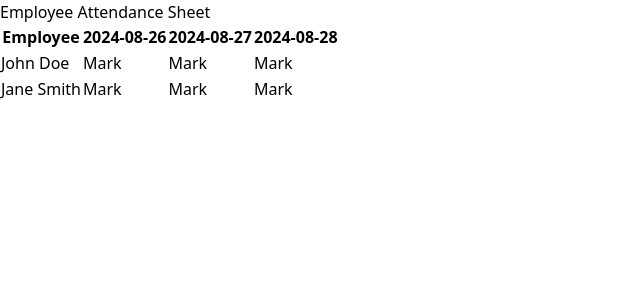
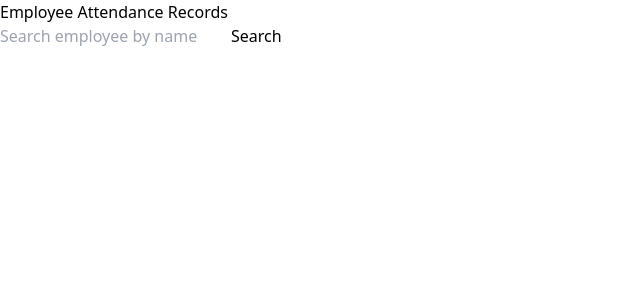
Before and after one commit to Chathu-Karunarathne/Super-Market, a React (Vite) app: page /attendanceshow in a window 1280 px wide. Shown: the top 300 px of the page, without its empty margins (0-640 px from the left). Built offline with nearby package versions, Linux system fonts and the light colour scheme.

Commit message:
uptade attendance

```diff
--- a/src/pages/AttendanceShow.jsx
+++ b/src/pages/AttendanceShow.jsx
@@ -1,75 +1,171 @@
-import React, { useState } from 'react';
+import React, { useState, useEffect } from "react";
 
-const AttendanceSheet = () => {
+const AttendanceRecords = () => {
   const [employees, setEmployees] = useState([
-    { id: 1, name: 'John Doe' },
-    { id: 2, name: 'Jane Smith' },
-    // Add more employees as needed
+    { id: 1, name: "Saman" },
+    { id: 2, name: "Samantha" },
   ]);
 
-  const [dates, setDates] = useState([
-    '2024-08-26',
-    '2024-08-27',
-    '2024-08-28',
-    // Add more dates as needed
-  ]);
+  const [attendance, setAttendance] = useState({
+    1: {
+      "2024-08": { "2024-08-01": "Present", "2024-08-02": "Absent" },
+      "2024-09": { "2024-09-01": "Present", "2024-09-02": "Leave" },
+    },
+    2: {
+      "2024-08": { "2024-08-01": "Leave", "2024-08-02": "Present" },
+      "2024-09": { "2024-09-01": "Absent", "2024-09-02": "Present" },
+    },
+  });
 
-  const [attendance, setAttendance] = useState({});
+  const [searchTerm, setSearchTerm] = useState("");
+  const [selectedEmployee, setSelectedEmployee] = useState(null);
+  const [selectedMonth, setSelectedMonth] = useState("2024-08");
+  const [selectedYear, setSelectedYear] = useState("2024");
+  const handleSearch = () => {
+    const employee = employees.find(
+      (emp) => emp.name.toLowerCase() === searchTerm.toLowerCase()
+    );
+    setSelectedEmployee(employee);
+  };
 
-  const toggleAttendance = (employeeId, date) => {
-    setAttendance((prevAttendance) => {
-      const currentStatus = prevAttendance[`${employeeId}_${date}`] || '';
-      const newStatus = currentStatus === 'Present' ? 'Absent' : 'Present';
-      return { ...prevAttendance, [`${employeeId}_${date}`]: newStatus };
-    });
+  const handleMonthChange = (event) => {
+    setSelectedMonth(event.target.value);
+  };
+
+  const handleYearChange = (event) => {
+    setSelectedYear(event.target.value);
+  };
+
+  const renderMonthlyAttendance = () => {
+    if (!selectedEmployee) return null;
+
+    const monthlyAttendance =
+      attendance[selectedEmployee.id]?.[selectedMonth] || {};
+    return (
+      <div>
+        <h3 className="text-xl font-bold mb-2">
+          Monthly Attendance for {selectedMonth}
+        </h3>
+        <ul>
+          {Object.entries(monthlyAttendance).map(([date, status]) => (
+            <li key={date} className="mb-1">
+              {date}:{" "}
+              <span className={`font-semibold ${getStatusClass(status)}`}>
+                {status}
+              </span>
+            </li>
+          ))}
+        </ul>
+      </div>
+    );
+  };
+
+  const renderYearlyAttendance = () => {
+    if (!selectedEmployee) return null;
+
+    const yearlyAttendance = Object.entries(
+      attendance[selectedEmployee.id] || {}
+    )
+      .filter(([key]) => key.startsWith(selectedYear))
+      .map(([month, days]) => (
+        <div key={month}>
+          <h4 className="text-lg font-semibold">{month}</h4>
+          <ul>
+            {Object.entries(days).map(([date, status]) => (
+              <li key={date} className="mb-1">
+                {date}:{" "}
+                <span className={`font-semibold ${getStatusClass(status)}`}>
+                  {status}
+                </span>
+              </li>
+            ))}
+          </ul>
+        </div>
+      ));
+
+    return (
+      <div>
+        <h3 className="text-xl font-bold mb-2">
+          Yearly Attendance for {selectedYear}
+        </h3>
+        {yearlyAttendance}
+      </div>
+    );
   };
 
   const getStatusClass = (status) => {
     switch (status) {
-      case 'Present':
-        return 'bg-green-200 text-green-800';
-      case 'Absent':
-        return 'bg-red-200 text-red-800';
+      case "Present":
+        return "text-green-600";
+      case "Absent":
+        return "text-red-600";
+      case "Leave":
+        return "text-yellow-600";
       default:
-        return 'bg-gray-200 text-gray-800';
+        return "";
     }
   };
 
   return (
     <div className="p-6">
-      <h2 className="text-2xl font-bold mb-4">Employee Attendance Sheet</h2>
-      <table className="min-w-full bg-white">
-        <thead>
-          <tr>
-            <th className="px-6 py-3 border-b border-gray-200 bg-gray-50 text-left text-xs font-medium text-gray-500 uppercase tracking-wider">
-              Employee
-            </th>
-            {dates.map((date) => (
-              <th key={date} className="px-6 py-3 border-b border-gray-200 bg-gray-50 text-left text-xs font-medium text-gray-500 uppercase tracking-wider">
-                {date}
-              </th>
-            ))}
-          </tr>
-        </thead>
-        <tbody>
-          {employees.map((employee) => (
-            <tr key={employee.id}>
-              <td className="px-6 py-4 border-b border-gray-200">{employee.name}</td>
-              {dates.map((date) => (
-                <td
-                  key={date}
-                  className={`px-6 py-4 border-b border-gray-200 cursor-pointer ${getStatusClass(attendance[`${employee.id}_${date}`])}`}
-                  onClick={() => toggleAttendance(employee.id, date)}
-                >
-                  {attendance[`${employee.id}_${date}`] || 'Mark'}
-                </td>
-              ))}
-            </tr>
-          ))}
-        </tbody>
-      </table>
+      <h2 className="text-2xl font-bold mb-4">Employee Attendance Records</h2>
+      <div className="mb-4">
+        <input
+          type="text"
+          placeholder="Search employee by name"
+          className="border px-4 py-2 rounded"
+          value={searchTerm}
+          onChange={(e) => setSearchTerm(e.target.value)}
+        />
+        <button
+          onClick={handleSearch}
+          className="ml-2 px-4 py-2 bg-blue-500 text-white rounded"
+        >
+          Search
+        </button>
+      </div>
+
+      {selectedEmployee && (
+        <div>
+          <h3 className="text-xl font-bold mb-2">
+            Attendance for {selectedEmployee.name}
+          </h3>
+          <div className="mb-4">
+            <label htmlFor="month" className="mr-2">
+              Select Month:
+            </label>
+            <select
+              id="month"
+              value={selectedMonth}
+              onChange={handleMonthChange}
+              className="border px-2 py-1 rounded"
+            >
+              <option value="2024-08">August 2024</option>
+              <option value="2024-09">September 2024</option>
+              {}
+            </select>
+          </div>
+          <div className="mb-4">
+            <label htmlFor="year" className="mr-2">
+              Select Year:
+            </label>
+            <select
+              id="year"
+              value={selectedYear}
+              onChange={handleYearChange}
+              className="border px-2 py-1 rounded"
+            >
+              <option value="2024">2024</option>
+              {}
+            </select>
+          </div>
+
+          {renderMonthlyAttendance()}
+          {renderYearlyAttendance()}
+        </div>
+      )}
     </div>
   );
 };
 
-export default AttendanceSheet;
+export default AttendanceRecords;
```
